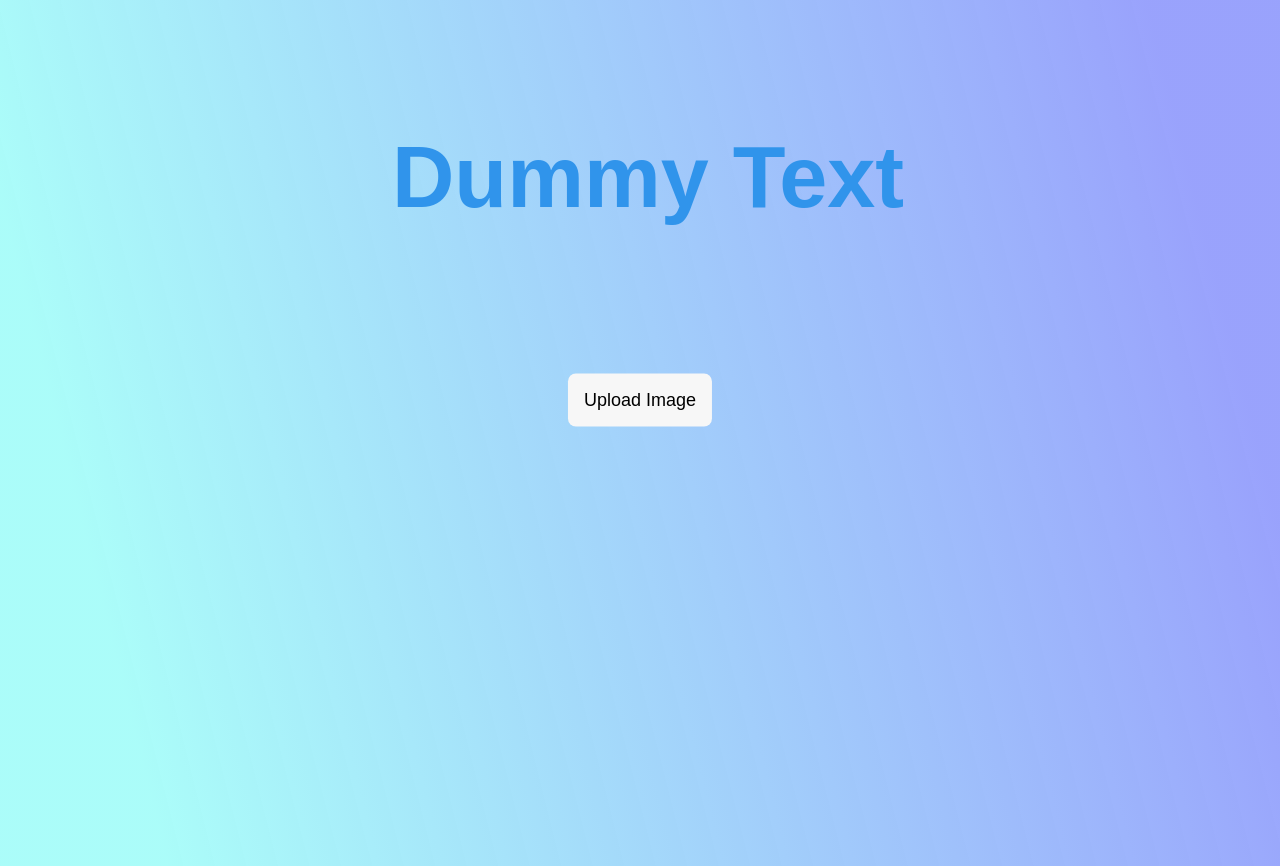
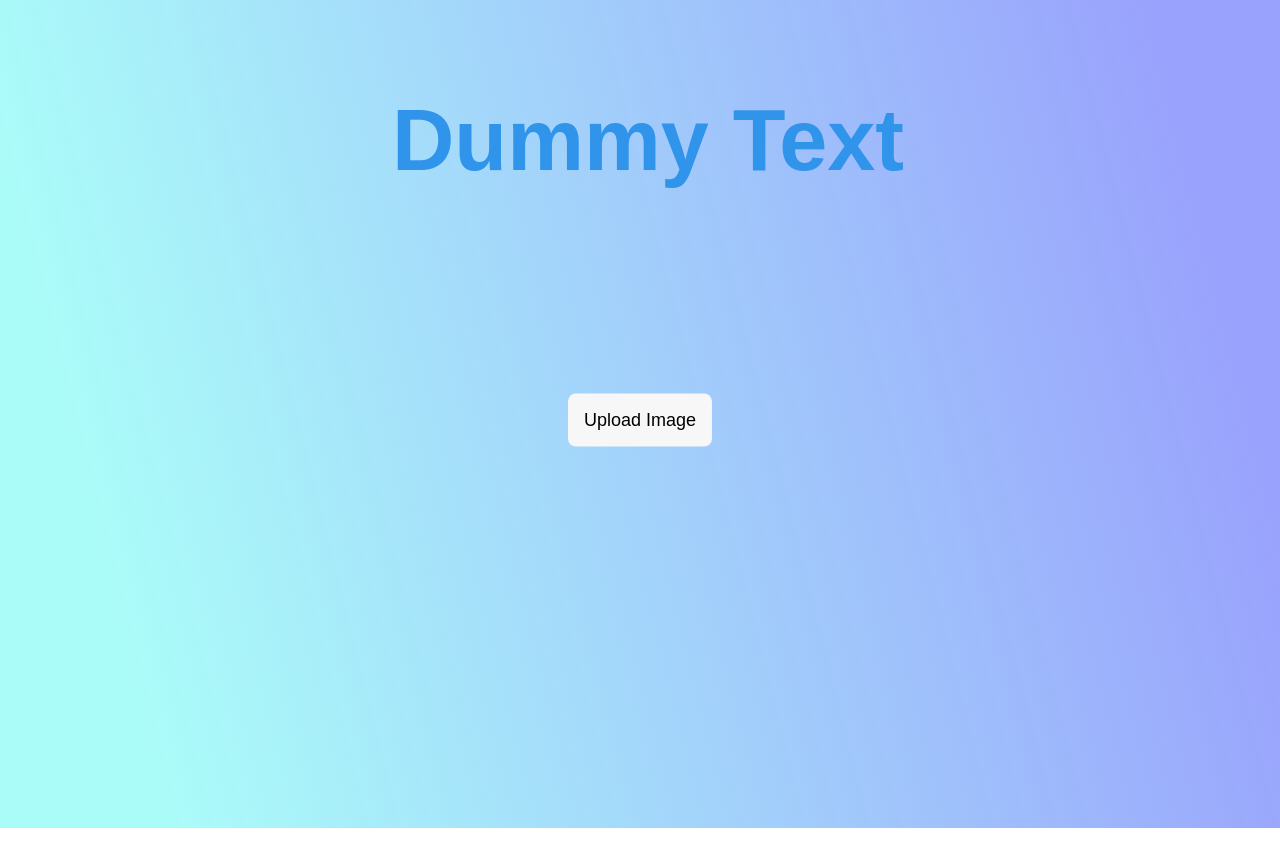
Before and after one commit to Biggeroof/Hack-The-North-2021, a plain HTML site: page Front-End/index.html in a window 1280 px wide. After the commit the page ends 828 px from the top, so only its background shows below. Drawn offline with Linux system fonts and the light colour scheme.

Commit message:
fixed some problems with the buttons and the margins

```diff
--- a/Front-End/app.css
+++ b/Front-End/app.css
@@ -7,8 +7,8 @@ body{
 h1 {
     font-size: 5.4rem;
     font-family: Arial, Helvetica, sans-serif;
-    margin-bottom:50px;
     height: 30vh;
+    margin-top: 20px;
     color: #3094eb;
     display: flex;
     justify-content: center;
@@ -58,6 +58,7 @@ h1 {
     font-size: 18px;
     border: none;
     border-radius: 8px;
+    margin-top: 20px;
   }
 
   .submit {
```
